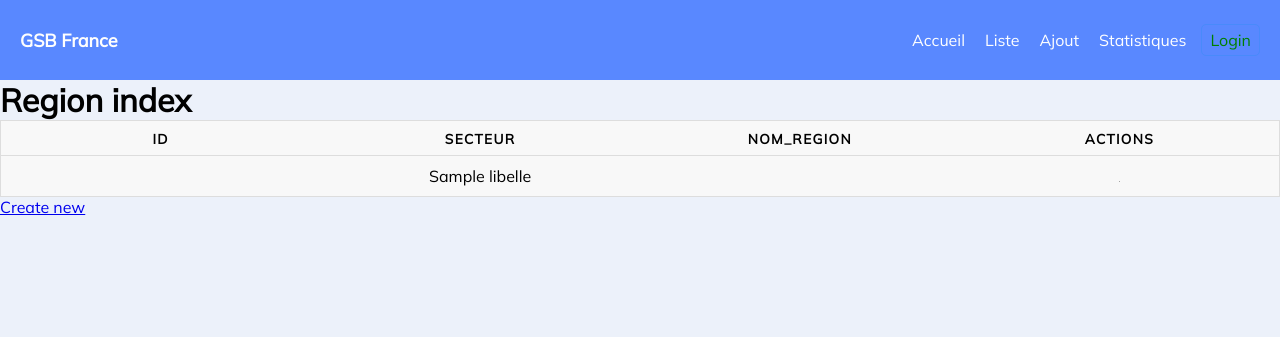
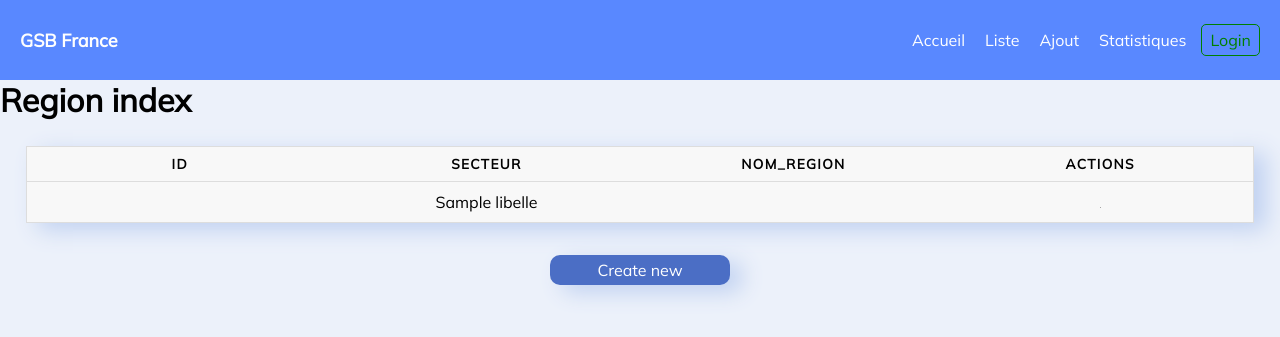
Before and after one commit to ilan990/gsb-Symfony, a Symfony app: template templates/region/index.html.twig in a window 1280 px wide. Shown: the top 337 px of the page. Run offline with Twig, Linux system fonts and the light colour scheme; the template is opened without the code that fills it: most values are stand-ins (such as "Sample title", 1, 10 or a date in 2020); some libraries are stand-ins or nearby versions.

Commit message:
ajout du formulaire manuel pour Region et quelque designs css pour les autres pages

```diff
--- a/public/Style/style.css
+++ b/public/Style/style.css
@@ -4,6 +4,9 @@
     padding: 0;
     margin: 0;
     box-sizing: border-box;
+}
+h4{
+    margin: 5px 0;
 }
 
 body {
@@ -64,7 +67,7 @@ header ul li:hover {
 }
 
 #login {
-    border: 1px solid #498afb;
+    border: 1px solid green;
 }
 
 #signup {
@@ -185,8 +188,8 @@ header ul li:hover {
     cursor:pointer;
 }
 .accueil-liste img,.accueil-ajout img,.accueil-statistiques img{
-    width:38%;
-    height:auto
+    height:auto;
+    width: 80px;
 }
 .accueil-statistiques{
     width:100%;
@@ -355,7 +358,6 @@ input{
     width: 30vh;
     border: none;
     position: relative;
-    width: 30vh;
     transition: all .2s ease-out;
     -webkit-transition: all .2s ease-out;
     box-shadow: 0 0 .25em #333;
@@ -373,19 +375,47 @@ table {
     border-collapse: collapse;
     margin: 0;
     padding: 0;
-    width: 100%;
+    width: 96%;
     table-layout: fixed;
+    margin: 2%;
+    box-shadow: 12px 7px 22px #c0d1f1;
+
 }
 
 table caption {
     font-size: 1.5em;
     margin: .5em 0 .75em;
 }
+.button-new{
+    color: white;
+    display: flex;
+    margin: 2em auto;
+    height: 30px;
+    width: 180px;
+    border: none;
+    position: relative;
+    box-shadow: 12px 7px 22px #c0d1f1;
+    cursor: pointer;
+    outline: none;
+    background-color: #4B6EC5;
+    border-radius: 10px;
+    justify-content: center;
+    align-items: center;
+    text-decoration: none;
+    transition-duration: .1s;
+
+
+}
+.button-new:hover{
+    transform:scale(1.1);
+    border: 1px solid white;
+}
 
 table tr {
     background-color: #f8f8f8;
     border: 1px solid #ddd;
     padding: .35em;
+
 }
 
 table th,
--- a/templates/home/index.html.twig
+++ b/templates/home/index.html.twig
@@ -21,13 +21,13 @@
             <div class="accueil-btn">
                 <div  class="accueil-liste-ajout">
                     <div  onclick="location.href='listeMain'" class="accueil-liste">
-                        <img src="img/loupe.png" style="margin-left:-1vh">
+                        <img src="img/loupe.png" style="margin-bottom:30px" >
                         <h4>LISTE</h4><br>
                         <p>Lister des visiteurs et régions</p>
                         <p>Modifier des visiteurs et region</p>
                     </div>
                     <div onclick="location.href='ajoutMain'" class="accueil-ajout">
-                        <img src="img/medicament.png" style="margin-left:-2.5vh">
+                        <img src="img/medicament.png" style="margin-bottom:30px">
                         <h4>AJOUT</h4><br>
                         <p>Ajouter des Visiteurs, Régions, Secteurs</p>
                     </div>
--- a/templates/region/index.html.twig
+++ b/templates/region/index.html.twig
@@ -33,5 +33,7 @@
         </tbody>
     </table>
 
-    <a href="{{ path('region_new') }}">Create new</a>
+
+
+    <a class="button-new" href="{{ path('region_new') }}">Create new</a>
 {% endblock %}
--- a/templates/secteur/index.html.twig
+++ b/templates/secteur/index.html.twig
@@ -31,5 +31,5 @@
         </tbody>
     </table>
 
-    <a href="{{ path('secteur_new') }}">Create new</a>
+    <a class="button-new" href="{{ path('secteur_new') }}">Create new</a>
 {% endblock %}
--- a/templates/visiteur/index.html.twig
+++ b/templates/visiteur/index.html.twig
@@ -47,5 +47,5 @@
         </tbody>
     </table>
 
-    <a href="{{ path('visiteur_new') }}">Create new</a>
+    <a class="button-new" href="{{ path('visiteur_new') }}">Create new</a>
 {% endblock %}
```
Also changed, not shown: src/Controller/RegionController.php (+16 -6 lines), src/Form/RegionType.php (+1 -8 lines), src/Repository/RegionRepository.php (+10 -1 lines), templates/region/new.html.twig (+31 -5 lines), public/img/login.png, public/img/loupe.png, public/img/medicament.png.
